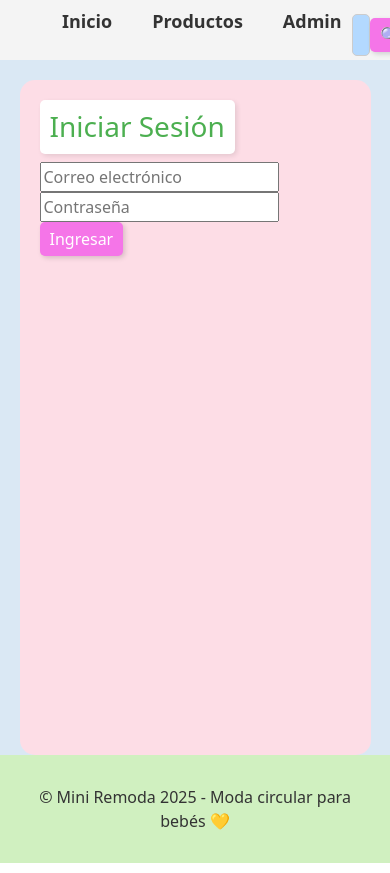
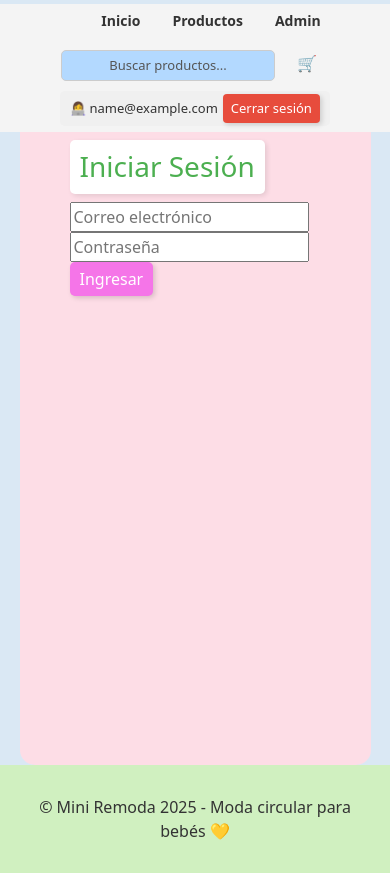
Before and after one commit to elenysedt/mini-remoda, a React (Vite) app: page /login in a window 390 px wide. Built offline with nearby package versions, Linux system fonts and the light colour scheme; no server answers; the database is empty; sample sign-in values are in the browser's storage.

Commit message:
responsive

```diff
--- a/src/components/Navbar.css
+++ b/src/components/Navbar.css
@@ -1,12 +1,31 @@
+.navbar {
+  min-height: 60px;
+  background-color: #f4f4f4;
+  display: flex;
+  justify-content: space-between;
+  align-items: center;
+  padding: 0 20px;
+  padding-right: 40px;
+  background-color: #f4f4f4;
+  height: 50px;
+  position: fixed;
+  width: 100%;
+  top: 0;
+  z-index: 100;
+}
+
 nav {
   width: 100%;
-    height: 50px; /* 🔄 Ajusta la altura a algo más estilizado */
-    background-color: #f4f4f4; /* 🔄 Recupera el color original */
+  height: 50px;
+  /* 🔄 Ajusta la altura a algo más estilizado */
+  background-color: #f4f4f4;
+  /* 🔄 Recupera el color original */
   display: flex;
   justify-content: space-between;
   align-items: center;
   padding: 10px 0;
-    position: fixed; /* 🔄 Fija el navbar en la parte superior */
+  position: fixed;
+  /* 🔄 Fija el navbar en la parte superior */
   top: 0;
   left: 0;
 }
@@ -29,9 +48,11 @@ nav ul li a {
   transition: all 0.3s ease;
 }
 
-nav ul li a.active { /* 🔹 Se aplica automáticamente cuando la ruta está activa */
+nav ul li a.active {
+  /* 🔹 Se aplica automáticamente cuando la ruta está activa */
   font-weight: bold;
-    color: #4CAF50; /* Verde para destacar */
+  color: #4CAF50;
+  /* Verde para destacar */
   border-bottom: 2px solid #4CAF50;
 }
 
@@ -48,11 +69,16 @@ nav a:hover {
   background-color: #ddd;
 }
 
+.search-cart-group {
+  display: contents;
+}
+
 .search-container {
   margin-left: auto;
   display: flex;
   align-items: center;
 }
+
 .search-container input {
   padding: 8px;
   border: 1px solid #ccc;
@@ -63,37 +89,10 @@ nav a:hover {
 }
 
 .search-container input::placeholder {
-    color: #555; /* 🔹 Hace que el placeholder sea visible */
-}
-@media (max-width: 768px) {
-    nav {
-        flex-direction: column;
-        align-items: center;
+  color: #555;
+  /* 🔹 Hace que el placeholder sea visible */
 }
 
-    .search-container {
-        width: 100%;
-        margin-top: 10px;
-    }
-
-    .search-container input {
-        width: 80%;
-        text-align: center; /* 🔹 Ajusta la posición del texto en móviles */
-    }
-}
-.navbar {
-  display: flex;
-  justify-content: space-between;
-  align-items: center;
-  padding: 0 20px;
-  padding-right: 40px;
-  background-color: #f4f4f4;
-  height: 60px;
-  position: fixed;
-  width: 100%;
-  top: 0;
-  z-index: 100;
-}
 
 .nav-links {
   display: flex;
@@ -110,9 +109,12 @@ nav a:hover {
 .cart-container {
   position: relative;
 }
+
 .navbar-inner {
-  max-width: 1200px; /* límite de anchura razonable */
-  margin: 0 auto;    /* centra el contenido */
+  max-width: 1200px;
+  /* límite de anchura razonable */
+  margin: 0 auto;
+  /* centra el contenido */
   width: 100%;
   display: flex;
   justify-content: space-between;
@@ -150,3 +152,116 @@ nav a:hover {
 .logout-btn:hover {
   background-color: #c0392b;
 }
+
+@media (max-width: 768px) {
+  .navbar {
+    margin-top: 4px;
+    height: auto;
+    padding: 6px 10px;
+    flex-direction: row;
+    align-items: flex-start;
+  }
+
+  nav {
+    flex-direction: row;
+    align-items: center;
+  }
+
+  nav ul li a {
+    font-size: 14px;
+    /* 🔄 más pequeño */
+    padding: 6px;
+  }
+
+  .navbar-inner {
+    flex-direction: row;
+    flex-wrap: wrap;
+    justify-content: center;
+    gap: 8px;
+    align-items: stretch;
+    padding: 0 10px;
+  }
+
+  .nav-links {
+    font-size: 14px;
+    flex-direction: row;
+    align-items: center;
+    margin-bottom: 4px;
+    justify-content: center;
+    width: 100%;
+    flex-wrap: wrap;
+  }
+
+  .nav-right {
+    font-size: 14px;
+    flex-direction: row;
+    align-items: center;
+    gap: 8px;
+    flex-wrap: wrap;
+    justify-content: center;
+    width: 100%;
+  }
+
+  .search-container {
+    width: 100%;
+    justify-content: center;
+    margin-top: 5px;
+    flex-shrink: 1;
+  }
+
+  .search-container input {
+    font-size: 13px;
+    width: auto;
+    max-width: 60vw;
+    padding: 5px 8px;
+    text-align: center;
+  }
+
+  .admin-session {
+    flex-direction: row;
+    flex-wrap: wrap;
+    gap: 5px;
+    justify-content: center;
+    margin-left: 0;
+    font-size: 13px;
+    padding: 0.2rem 0.6rem;
+  }
+
+  .logout-btn {
+    font-size: 13px;
+    padding: 0.3rem 0.5rem;
+  }
+
+  .cart-container span {
+    font-size: 12px;
+  }
+
+  .navbar svg {
+    width: 18px;
+    height: 18px;
+  }
+
+  .search-cart-group {
+    display: flex;
+    align-items: center;
+    justify-content: center;
+    gap: 10px;
+    width: auto;
+    flex-wrap: nowrap;
+  }
+
+
+  .cart-container {
+    position: static;
+    display: flex;
+    align-items: center;
+    flex-shrink: 0;
+    font-size: 16px;
+  }
+
+  .cart-container svg,
+  .cart-container i {
+    font-size: 18px;
+  }
+
+}
--- a/src/components/Navbar.jsx
+++ b/src/components/Navbar.jsx
@@ -39,29 +39,20 @@ const Navbar = ({ searchTerm, setSearchTerm }) => {
                     )}
                 </ul>
 
+                <div className="search-cart-group">
                     <div className="search-container">
                         <input
                             type="text"
                             placeholder="Buscar productos..."
                             value={searchTerm}
-                        onChange={(e) => setSearchTerm(e.target.value)}
-                        onKeyDown={(e) => {
-                            if (e.key === "Enter" && searchTerm.trim()) {
+                            onChange={(e) => {
+                                setSearchTerm(e.target.value);
+                                if (location.pathname !== "/products") {
                                     navigate("/products");
                                 }
                             }}
                         />
-                    <button
-                        className="search-btn"
-                        onClick={() => {
-                            if (searchTerm.trim()) navigate("/products");
-                        }}
-                    >
-                        🔍
-                    </button>
                     </div>
-
-
                     <div className="cart-container">
                         <NavLink
                             to="#"
@@ -74,7 +65,7 @@ const Navbar = ({ searchTerm, setSearchTerm }) => {
                         </NavLink>
                         {showCart && <CarritoPreview onClose={() => setShowCart(false)} />}
                     </div>
-
+                </div>
                 {isAdmin && user && (
                     <div className="admin-session">
                         <span>👩‍💻 {user.email}</span>
--- a/src/components/ProductForm.css
+++ b/src/components/ProductForm.css
@@ -1,4 +1,5 @@
 .image-source-toggle {
+  padding-top: 20px;
   display: flex;
   gap: 1rem;
   margin: 1rem 0;
@@ -19,3 +20,11 @@
   border-radius: 10px;
   box-shadow: 0 2px 6px rgba(0,0,0,0.2);
 }
+.product-form {
+  padding-top: 20px;
+}
+@media (max-width: 768px) {
+  .product-form {
+  padding-top: 20px;
+}
+}
--- a/src/components/ProductList.css
+++ b/src/components/ProductList.css
@@ -149,4 +149,5 @@ h2 {
   .product-card {
     max-width: 260px;
   }
+
 }
--- a/src/index.css
+++ b/src/index.css
@@ -1,50 +1,56 @@
 @import url("https://fonts.googleapis.com/css2?family=Roboto:wght@400;700&display=swap");
+
 :root {
   font-family: system-ui, Avenir, Helvetica, Arial, sans-serif;
   line-height: 1.5;
   font-weight: 400;
 
   color-scheme: light dark;
- background-color: #d9e9f4; /* 🔄 Azul pastel claro */
-  color: #333; /* 🔄 Texto oscuro para buena visibilidad */
+  background-color: #d9e9f4;
+  /* 🔄 Azul pastel claro */
+  color: #333;
+  /* 🔄 Texto oscuro para buena visibilidad */
 
   font-synthesis: none;
   text-rendering: optimizeLegibility;
   -webkit-font-smoothing: antialiased;
   -moz-osx-font-smoothing: grayscale;
 }
+
 main {
+  margin-top: 90px !important;
   width: 90vw;
-    max-width: 100vw; /* 🔹 Ajuste para evitar desbordamiento */
+  max-width: 100vw;
+  /* 🔹 Ajuste para evitar desbordamiento */
   height: auto;
   min-height: 80vh;
   background-color: #FDDDE6;
-    margin: 80px auto 0; /* 🔄 Ajusta el espacio debajo del navbar */
-    padding: 20px;
+  margin: 80px auto 0;
+  /* 🔄 Ajusta el espacio debajo del navbar */
+  padding: 40px;
   align-items: flex-start;
   border-radius: 15px;
 }
-
-
-
-
 
 a {
   font-weight: 500;
   color: #646cff;
   text-decoration: inherit;
 }
+
 a:hover {
   color: #535bf2;
 }
 
 
 body {
-    background-color: #dae8f4; /* 🔹 Azul pastel claro */
+  background-color: #dae8f4;
+  /* 🔹 Azul pastel claro */
   margin: 0;
   padding: 0;
   display: flex;
-    flex-direction: column; /* 🔹 Asegura que el contenido ocupe toda la pantalla */
+  flex-direction: column;
+  /* 🔹 Asegura que el contenido ocupe toda la pantalla */
   width: 100vw;
   min-height: 100vh;
 }
@@ -65,22 +71,31 @@ button {
   cursor: pointer;
   transition: border-color 0.25s;
 }
+
 button:hover {
   border-color: #646cff;
 }
+
 button:focus,
 button:focus-visible {
   outline: 4px auto -webkit-focus-ring-color;
 }
 
 @media (prefers-color-scheme: light) {
+  main {
+    margin-top: 90px !important;
+ padding: 50px;
+  }
+
   :root {
     color: #213547;
     background-color: #ffffff;
   }
+
   a:hover {
     color: #747bff;
   }
+
   button {
     background-color: #f9f9f9;
   }
--- a/src/pages/AdminPanel.css
+++ b/src/pages/AdminPanel.css
@@ -7,7 +7,7 @@
 }
 .admin-home-header {
   text-align: center;
-  margin-top: 2rem;
+  margin-top: 70px;
 }
 
 .admin-welcome {
```
Also changed, not shown: 1 other file (tests, documents, lock files or other folders). Lines whose indentation alone changed are shown as unchanged.
